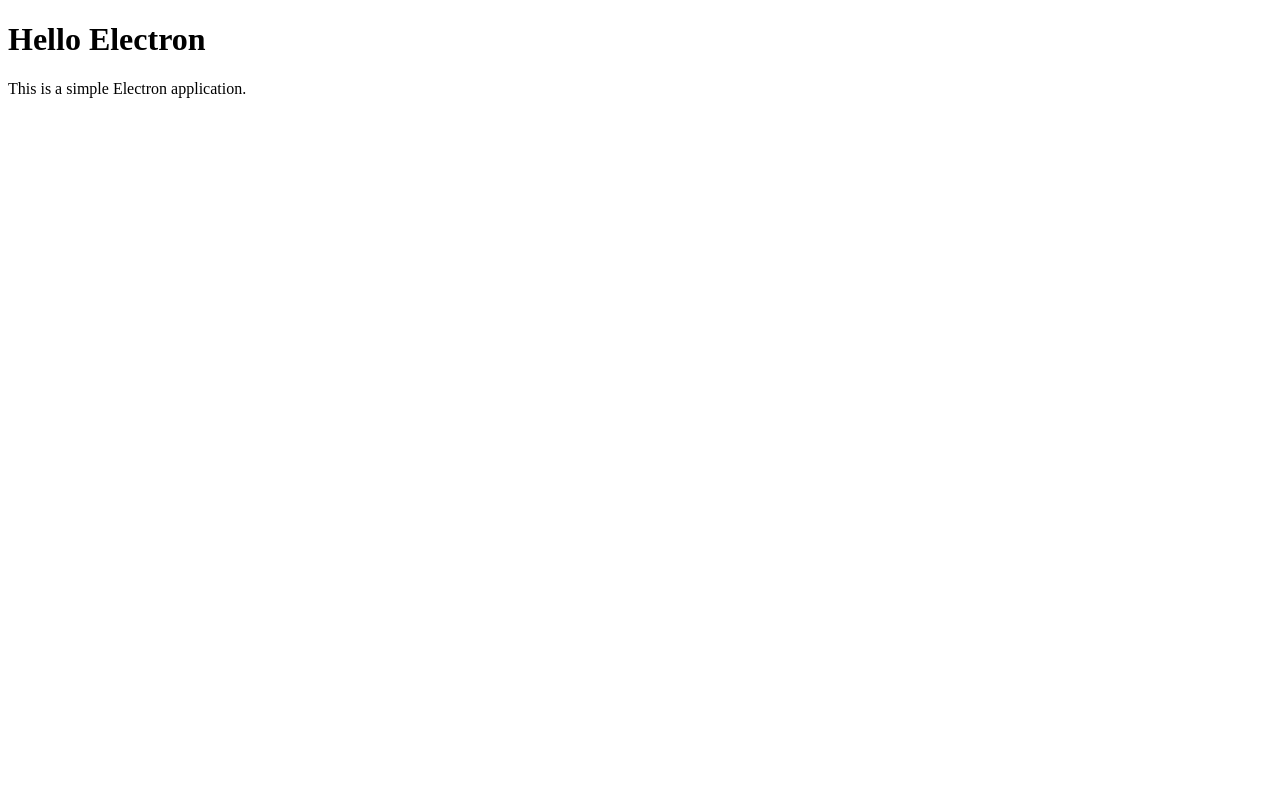
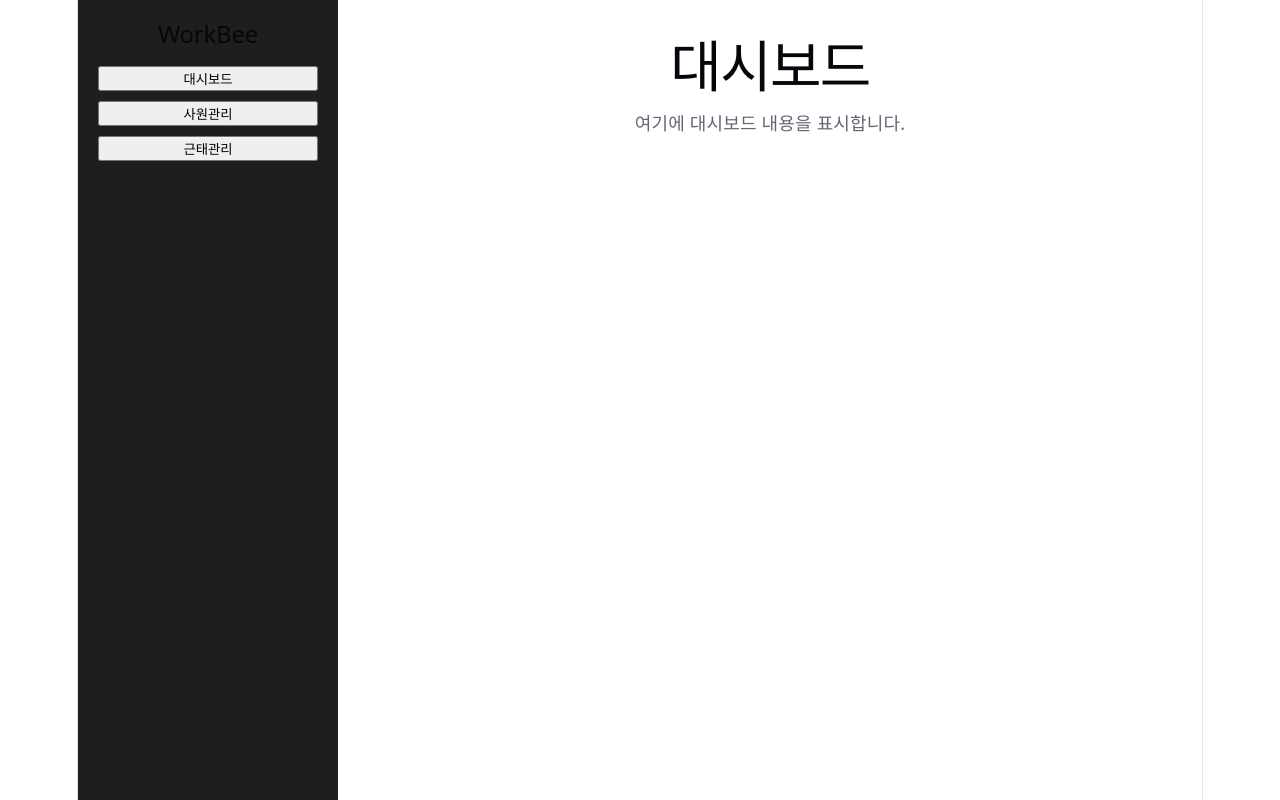
Before and after one commit to dpfls-space/WorkBee, a Vue app: page / in a window 1280 px wide. Built offline with nearby package versions, Linux system fonts and the light colour scheme.

Commit message:
Feat: 초기 화면 렌더링 및 view 구조

```diff
--- a/index.html
+++ b/index.html
@@ -1,16 +1,16 @@
 <!DOCTYPE html>
-<html>
+<html lang="ko">
 
 <head>
   <meta charset="UTF-8" />
-  <meta http-equiv="Content-Security-Policy" content="default-src 'self'; script-src 'self'" />
-  <meta http-equiv="X-Content-Security-Policy" content="default-src 'self'; script-src 'self'" />
-  <title>Hello Electron</title>
+  <meta name="viewport" content="width=device-width, initial-scale=1.0" />
+  <title>WorkBee</title>
 </head>
 
 <body>
-  <h1>Hello Electron</h1>
-  <p>This is a simple Electron application.</p>
+  <div id="app"></div>
+
+  <script type="module" src="/src/main.js"></script>
 </body>
 
 </html>
--- a/src/App.vue
+++ b/src/App.vue
@@ -1,7 +1,48 @@
+<template>
+  <div class="layout">
+    <aside class="sidebar">
+      <h2>WorkBee</h2>
+
+      <button @click="menu = 'dashboard'">대시보드</button>
+      <button @click="menu = 'employees'">사원관리</button>
+      <button @click="menu = 'attendance'">근태관리</button>
+    </aside>
+
+    <main class="content">
+      <Dashboard v-if="menu === 'dashboard'" />
+      <EmployeeView v-if="menu === 'employees'" />
+      <AttendanceView v-if="menu === 'attendance'" />
+    </main>
+  </div>
+</template>
 <script setup>
-import HelloWorld from './components/HelloWorld.vue'
+import { ref } from 'vue';
+
+import Dashboard from './views/Dashboard.vue';
+import EmployeeView from './views/EmployeeView.vue';
+import AttendanceView from './views/AttendanceView.vue';
+
+const menu = ref('dashboard');
 </script>
 
-<template>
-  <HelloWorld />
-</template>
+<style>
+.layout {
+  display: flex;
+  height: 100vh;
+}
+
+.sidebar {
+  width: 220px;
+  background: #1e1e1e;
+  color: white;
+  padding: 20px;
+  display: flex;
+  flex-direction: column;
+  gap: 10px;
+}
+
+.content {
+  flex: 1;
+  padding: 20px;
+}
+</style>
--- a/src/components/HelloWorld.vue
+++ /dev/null
@@ -1,95 +0,0 @@
-<script setup>
-import { ref } from 'vue'
-import viteLogo from '../assets/vite.svg'
-import heroImg from '../assets/hero.png'
-import vueLogo from '../assets/vue.svg'
-
-const count = ref(0)
-</script>
-
-<template>
-  <section id="center">
-    <div class="hero">
-      <img :src="heroImg" class="base" width="170" height="179" alt="" />
-      <img :src="vueLogo" class="framework" alt="Vue logo" />
-      <img :src="viteLogo" class="vite" alt="Vite logo" />
-    </div>
-    <div>
-      <h1>Get started</h1>
-      <p>Edit <code>src/App.vue</code> and save to test <code>HMR</code></p>
-    </div>
-    <button type="button" class="counter" @click="count++">
-      Count is {{ count }}
-    </button>
-  </section>
-
-  <div class="ticks"></div>
-
-  <section id="next-steps">
-    <div id="docs">
-      <svg class="icon" role="presentation" aria-hidden="true">
-        <use href="/icons.svg#documentation-icon"></use>
-      </svg>
-      <h2>Documentation</h2>
-      <p>Your questions, answered</p>
-      <ul>
-        <li>
-          <a href="https://vite.dev/" target="_blank">
-            <img class="logo" :src="viteLogo" alt="" />
-            Explore Vite
-          </a>
-        </li>
-        <li>
-          <a href="https://vuejs.org/" target="_blank">
-            <img class="button-icon" :src="vueLogo" alt="" />
-            Learn more
-          </a>
-        </li>
-      </ul>
-    </div>
-    <div id="social">
-      <svg class="icon" role="presentation" aria-hidden="true">
-        <use href="/icons.svg#social-icon"></use>
-      </svg>
-      <h2>Connect with us</h2>
-      <p>Join the Vite community</p>
-      <ul>
-        <li>
-          <a href="https://github.com/vitejs/vite" target="_blank">
-            <svg class="button-icon" role="presentation" aria-hidden="true">
-              <use href="/icons.svg#github-icon"></use>
-            </svg>
-            GitHub
-          </a>
-        </li>
-        <li>
-          <a href="https://chat.vite.dev/" target="_blank">
-            <svg class="button-icon" role="presentation" aria-hidden="true">
-              <use href="/icons.svg#discord-icon"></use>
-            </svg>
-            Discord
-          </a>
-        </li>
-        <li>
-          <a href="https://x.com/vite_js" target="_blank">
-            <svg class="button-icon" role="presentation" aria-hidden="true">
-              <use href="/icons.svg#x-icon"></use>
-            </svg>
-            X.com
-          </a>
-        </li>
-        <li>
-          <a href="https://bsky.app/profile/vite.dev" target="_blank">
-            <svg class="button-icon" role="presentation" aria-hidden="true">
-              <use href="/icons.svg#bluesky-icon"></use>
-            </svg>
-            Bluesky
-          </a>
-        </li>
-      </ul>
-    </div>
-  </section>
-
-  <div class="ticks"></div>
-  <section id="spacer"></section>
-</template>
--- /dev/null
+++ b/src/views/AttendanceView.vue
@@ -0,0 +1,6 @@
+<template>
+    <div>
+        <h1>AttendanceView</h1>
+        <p>여기에 근태 관리 내용을 표시합니다.</p>
+    </div>
+</template>
--- /dev/null
+++ b/src/views/Dashboard.vue
@@ -0,0 +1,6 @@
+<template>
+    <div>
+        <h1>대시보드</h1>
+        <p>여기에 대시보드 내용을 표시합니다.</p>
+    </div>
+</template>
--- /dev/null
+++ b/src/views/EmployeeView.vue
@@ -0,0 +1,6 @@
+<template>
+    <div>
+        <h1>Employee 뷰</h1>
+        <p>여기에 사원 관리 내용을 표시합니다.</p>
+    </div>
+</template>
```
